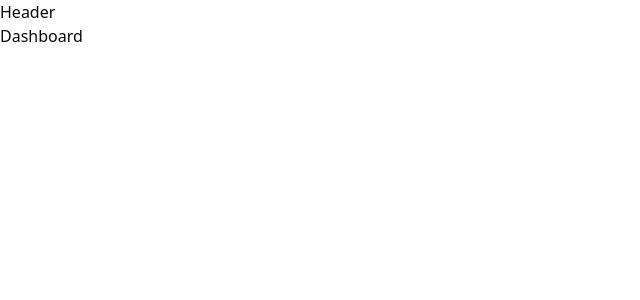
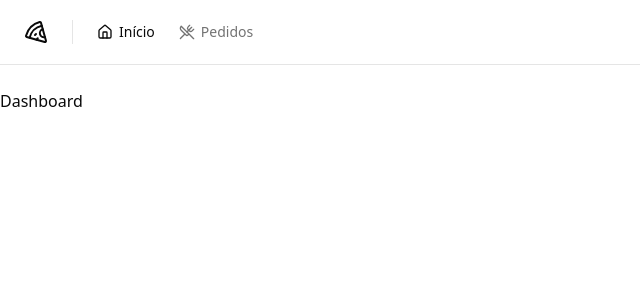
Before and after one commit to davi1985/pizza-show-web, a React (Vite) app: page / in a window 1280 px wide. Shown: the top 300 px of the page, without its empty margins (0-640 px from the left). Built offline with nearby package versions, Linux system fonts and the light colour scheme.

Commit message:
app layout and header

```diff
--- a/package.json
+++ b/package.json
@@ -12,6 +12,7 @@
   "dependencies": {
     "@hookform/resolvers": "^3.9.0",
     "@radix-ui/react-label": "^2.1.0",
+    "@radix-ui/react-separator": "^1.1.0",
     "@radix-ui/react-slot": "^1.1.0",
     "class-variance-authority": "^0.7.0",
     "clsx": "^2.1.1",
--- a/src/_layouts/app.tsx
+++ b/src/_layouts/app.tsx
@@ -1,11 +1,13 @@
 import { Outlet } from 'react-router-dom'
+
+import { Header } from '@/components/header'
 
 export const AppLayout = () => {
   return (
-    <div>
-      <header>Header</header>
+    <div className="flex min-h-screen flex-col antialiased">
+      <Header />
 
-      <div>
+      <div className="flex flex-1 flex-col gap-4 pt-6">
         <Outlet />
       </div>
     </div>
--- a/src/_layouts/auth.tsx
+++ b/src/_layouts/auth.tsx
@@ -2,7 +2,7 @@
 import { Outlet } from 'react-router-dom'
 
 export const AuthLayout = () => (
-  <div className="grid min-h-screen grid-cols-2">
+  <div className="grid min-h-screen grid-cols-2 antialiased">
     <div className="flex h-full flex-col justify-between border-r border-foreground/5 bg-muted p-10 text-muted-foreground">
       <div className="flex items-center gap-3 text-lg text-foreground">
         <Pizza className="h-5 w-5" />
--- /dev/null
+++ b/src/components/header.tsx
@@ -0,0 +1,28 @@
+import { Home, Pizza, UtensilsCrossed } from 'lucide-react'
+
+import { NavLink } from './nav-link'
+import { Separator } from './ui/separator'
+
+export const Header = () => {
+  return (
+    <div className="border-b">
+      <div className="flex h-16 items-center gap-6 px-6">
+        <Pizza className="h-6 w-6" />
+
+        <Separator orientation="vertical" className="h-6" />
+
+        <nav className="flex items-center space-x-4 lg:space-x-6">
+          <NavLink to={'/'}>
+            <Home className="h-4 w-4" />
+            Início
+          </NavLink>
+
+          <NavLink to={'/orders'}>
+            <UtensilsCrossed className="h-4 w-4" />
+            Pedidos
+          </NavLink>
+        </nav>
+      </div>
+    </div>
+  )
+}
--- /dev/null
+++ b/src/components/nav-link.tsx
@@ -0,0 +1,15 @@
+import { Link, LinkProps, useLocation } from 'react-router-dom'
+
+export type NavLinkPros = LinkProps
+
+export const NavLink = (props: NavLinkPros) => {
+  const { pathname } = useLocation()
+
+  return (
+    <Link
+      data-active={pathname === props.to}
+      className="flex items-center gap-1.5 text-sm font-medium text-muted-foreground hover:text-foreground data-[active=true]:text-foreground"
+      {...props}
+    />
+  )
+}
--- /dev/null
+++ b/src/components/ui/separator.tsx
@@ -0,0 +1,29 @@
+import * as React from "react"
+import * as SeparatorPrimitive from "@radix-ui/react-separator"
+
+import { cn } from "@/lib/utils"
+
+const Separator = React.forwardRef<
+  React.ElementRef<typeof SeparatorPrimitive.Root>,
+  React.ComponentPropsWithoutRef<typeof SeparatorPrimitive.Root>
+>(
+  (
+    { className, orientation = "horizontal", decorative = true, ...props },
+    ref
+  ) => (
+    <SeparatorPrimitive.Root
+      ref={ref}
+      decorative={decorative}
+      orientation={orientation}
+      className={cn(
+        "shrink-0 bg-border",
+        orientation === "horizontal" ? "h-[1px] w-full" : "h-full w-[1px]",
+        className
+      )}
+      {...props}
+    />
+  )
+)
+Separator.displayName = SeparatorPrimitive.Root.displayName
+
+export { Separator }
--- a/src/pages/auth/sign-in.tsx
+++ b/src/pages/auth/sign-in.tsx
@@ -23,7 +23,6 @@
 
   const handleSignIn = async (data: SignInForm) => {
     try {
-      console.log({ data })
       await new Promise((resolve) => setTimeout(resolve, 2000))
 
       toast.success('Enviamos um link de autenticação para o seu e-mail', {
--- a/src/pages/auth/sign-up.tsx
+++ b/src/pages/auth/sign-up.tsx
@@ -28,7 +28,6 @@
 
   const handleSignUp = async (data: SignUpForm) => {
     try {
-      console.log({ data })
       await new Promise((resolve) => setTimeout(resolve, 2000))
 
       toast.success('Restaurante cadastrado com sucesso!', {
```
Also changed, not shown: 1 other file (tests, documents, lock files or other folders).
